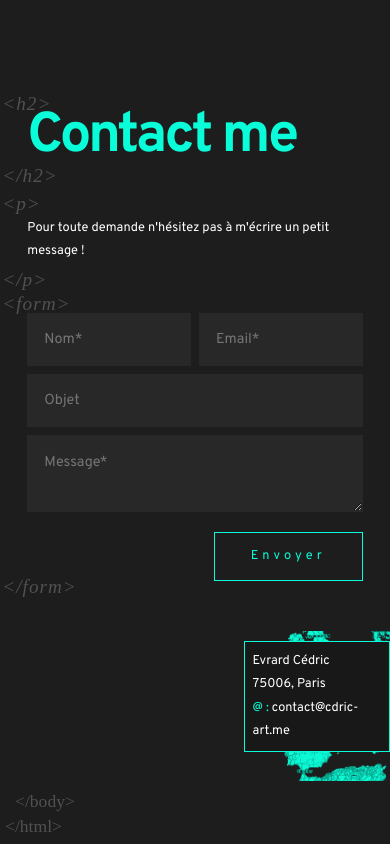
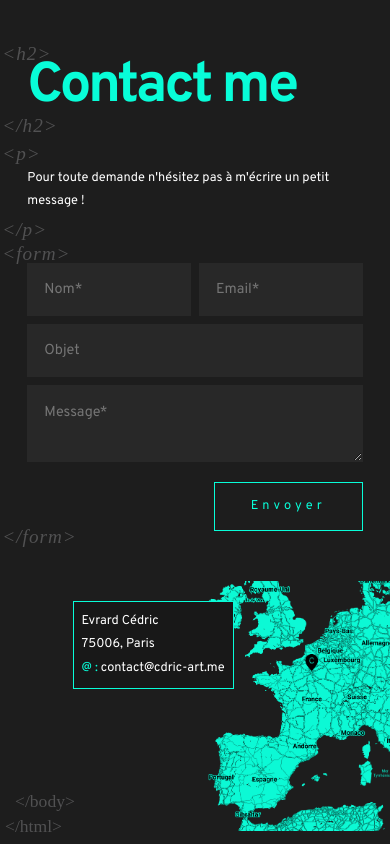
Before and after one commit to Cdric-art/cdric-art.io, a Next.js app: page / in a window 390 px wide. Shown: the part 3326-4170 px from the top of the page. Built offline with nearby package versions, Linux system fonts and the light colour scheme; a web font is replaced by a local one.

Commit message:
Fix: responsive map contact

```diff
--- a/components/contact/Map.tsx
+++ b/components/contact/Map.tsx
@@ -26,8 +26,7 @@ const Wrapper = styled("div", {
   alignSelf: "flex-end",
 
   img: {
-    maxHeight: 150,
-    objectFit: "cover",
+    maxHeight: 250,
     width: "100%",
     height: "100%",
   },
@@ -48,8 +47,8 @@ const Wrapper = styled("div", {
 
 const Info = styled("div", {
   position: "absolute",
-  top: 10,
-  left: 20,
+  top: 20,
+  left: -40,
   padding: "$space2",
   backgroundColor: "$dark100",
   border: "1px solid $contrast",
--- a/styles/stitches.config.ts
+++ b/styles/stitches.config.ts
@@ -35,7 +35,7 @@ export const { styled, globalCss } = createStitches({
   },
   media: {
     tablet: "(min-width: 480px)",
-    desktop: "(min-width: 770px)",
+    desktop: "(min-width: 820px)",
     full: "(min-width: 1080px)",
   },
 });
```
